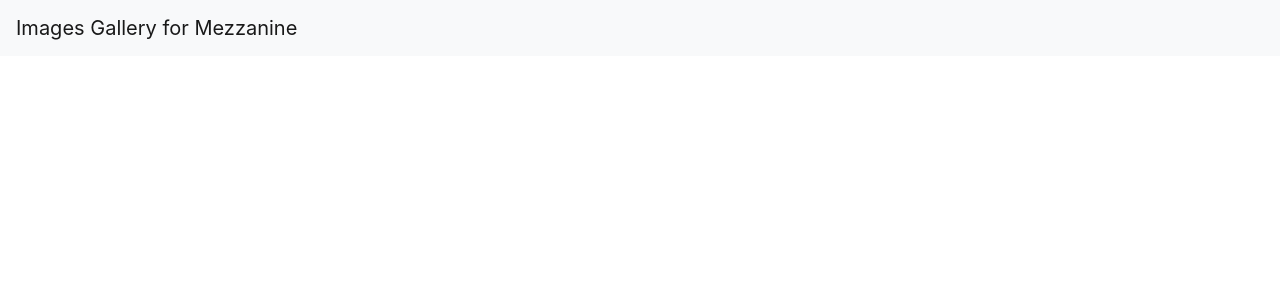
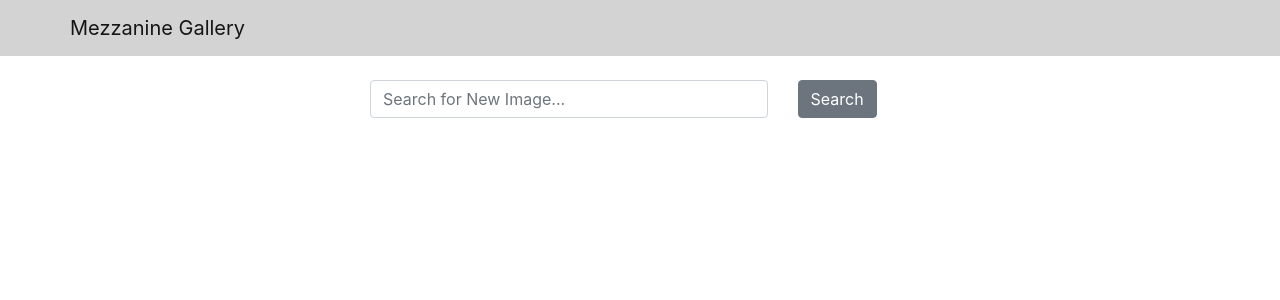
Before and after one commit to franskter1ful/image-gallery, a React (Create React App) app in the folder frontend/: page / in a window 1280 px wide. Shown: the top 300 px of the page. Built offline with nearby package versions, Linux system fonts and the light colour scheme.

Commit message:
controlled search component

```diff
--- a/frontend/src/App.js
+++ b/frontend/src/App.js
@@ -1,23 +1,24 @@
+import { useState } from 'react';
 import 'bootstrap/dist/css/bootstrap.min.css';
 import Header from '../src/components/Header';
+import Search from '../src/components/Search';
 
-function App() {
+const App = () => {
+  const [word, setWord] = useState('');
+
+  const handleSearchSubmit = (e) => {
+    e.preventDefault();
+    console.log(word);
+  }
+
+
   return (
     <div>
-      <Header title="Images Gallery for Mezzanine" />
+      <Header title="Mezzanine Gallery" />
+      <Search word={word} setWord={setWord} handleSubmit={handleSearchSubmit}/>
     </div>
   );
 }
 
 
-// const App = () => {
-//   return (
-//     <div className="App">
-//       <h1>
-//       Testing modern arrow function 2
-//     </h1>
-//     </div>
-//   );
-// }
-
 export default App;
--- a/frontend/src/components/Header.js
+++ b/frontend/src/components/Header.js
@@ -1,18 +1,17 @@
-import Container from 'react-bootstrap/Container';
 import Nav from 'react-bootstrap/Nav';
-import { Navbar } from 'react-bootstrap';
+import { Navbar, Container } from 'react-bootstrap';
+
+const navbarStyle = {
+  backgroundColor: 'lightgray'
+};
 
 const Header = ({ title }) => {
     return (
-        <Navbar bg="light" variant="light">
-        {/* <Container> */}
-          <Navbar.Brand href="/">{title}</Navbar.Brand>
-          {/* <Nav className="me-auto">
-            <Nav.Link href="#home">Home</Nav.Link>
-            <Nav.Link href="#features">Features</Nav.Link>
-            <Nav.Link href="#pricing">Pricing</Nav.Link>
-          </Nav>
-        </Container> */}
+        <Navbar style={navbarStyle} variant="light">
+          <Container>
+            <Navbar.Brand href="/" >{title}</Navbar.Brand>
+          </Container>
+
         </Navbar>
     );
 }
--- /dev/null
+++ b/frontend/src/components/Search.js
@@ -0,0 +1,29 @@
+import React from "react";
+import { Row, Col, Container, Form, Button } from "react-bootstrap";
+
+const Search = ({ word, setWord, handleSubmit }) => {
+  return (
+    <Container className='mt-4'>
+      <Row className="justify-content-center">
+        <Col xs={12} md={8} lg={6}>
+          <Form onSubmit={handleSubmit}>
+            <Row>
+              <Col md={9}>
+                <Form.Control
+                    type="text"
+                    value={word}
+                    onChange={(e) => setWord(e.target.value)}
+                    placeholder="Search for New Image..." />
+              </Col>
+              <Col>
+                <Button variant='secondary' type='submit'>Search</Button>
+              </Col>
+            </Row>
+          </Form>
+        </Col>
+      </Row>
+    </Container>
+  );
+};
+
+export default Search;
```
